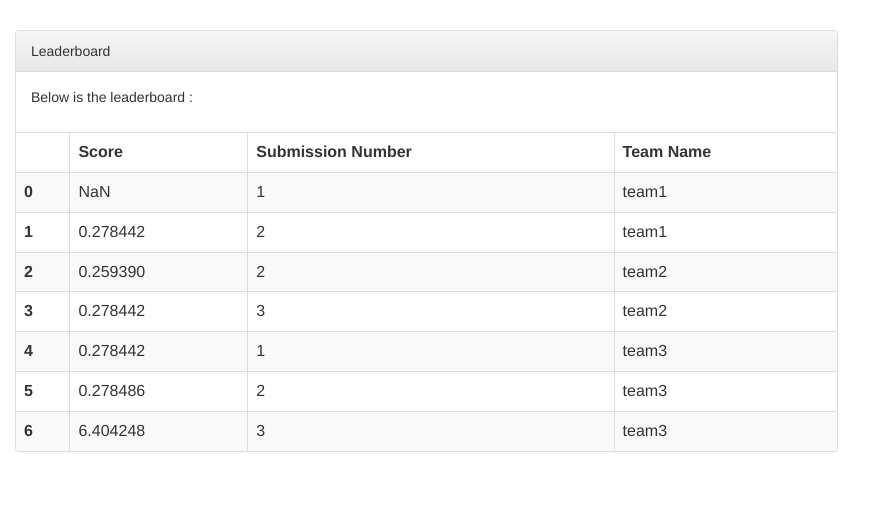
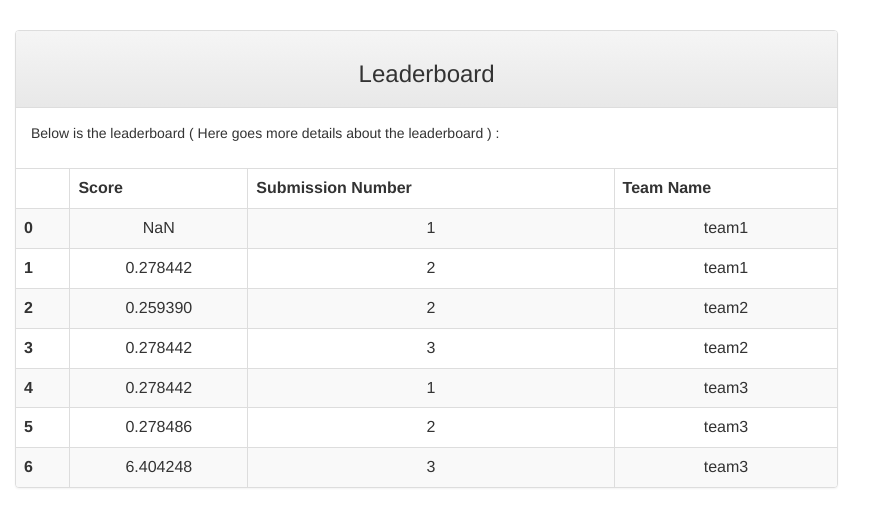
Before and after one commit to arpit625/learn_git, a plain HTML site: page output/index.html in a window 1280 px wide. Shown: the whole page, without its empty margins (0-886 px from the left). Drawn offline with nearby package versions, Linux system fonts and the light colour scheme.

Commit message:
Clean up HTML

```diff
--- a/output/index.html
+++ b/output/index.html
@@ -6,6 +6,10 @@
 		.row{
 		  margin-top: 30px;
 		  margin-bottom: 30px
+		}
+
+		tr, td, th {
+			text-align: center;
 		}
 	</style>
 		<!-- Latest compiled and minified CSS -->
@@ -28,12 +32,17 @@
 
 			<div class="panel panel-default">
 			  <!-- Default panel contents -->
-			  <div class="panel-heading">Leaderboard</div>
+			  <!-- <div class="panel-heading">Leaderboard</div> -->
+
+			  	<div class="panel-heading">
+			  		<center><h3>Leaderboard</h3></center>
+		  		</div>
+
 			  <div class="panel-body">
-			    <p>Below is the leaderboard : </p>
+			    <p>Below is the leaderboard ( Here goes more details about the leaderboard ) : </p>
 			  </div>
 
-			<table class="table table-striped table-bordered table-hover" > <thead>   <tr style="text-align: right;">     <th></th>     <th>Score</th>     <th>Submission Number</th>     <th>Team Name</th>   </tr> </thead> <tbody>   <tr>     <th>0</th>     <td>NaN</td>     <td>1</td>     <td>team1</td>   </tr>   <tr>     <th>1</th>     <td>0.278442</td>     <td>2</td>     <td>team1</td>   </tr>   <tr>     <th>2</th>     <td>0.259390</td>     <td>2</td>     <td>team2</td>   </tr>   <tr>     <th>3</th>     <td>0.278442</td>     <td>3</td>     <td>team2</td>   </tr>   <tr>     <th>4</th>     <td>0.278442</td>     <td>1</td>     <td>team3</td>   </tr>   <tr>     <th>5</th>     <td>0.278486</td>     <td>2</td>     <td>team3</td>   </tr>   <tr>     <th>6</th>     <td>6.404248</td>     <td>3</td>     <td>team3</td>   </tr> </tbody></table>
+			<table class="table table-striped table-bordered table-hover" > <thead>   <tr>     <th></th>     <th>Score</th>     <th>Submission Number</th>     <th>Team Name</th>   </tr> </thead> <tbody>   <tr>     <th>0</th>     <td>NaN</td>     <td>1</td>     <td>team1</td>   </tr>   <tr>     <th>1</th>     <td>0.278442</td>     <td>2</td>     <td>team1</td>   </tr>   <tr>     <th>2</th>     <td>0.259390</td>     <td>2</td>     <td>team2</td>   </tr>   <tr>     <th>3</th>     <td>0.278442</td>     <td>3</td>     <td>team2</td>   </tr>   <tr>     <th>4</th>     <td>0.278442</td>     <td>1</td>     <td>team3</td>   </tr>   <tr>     <th>5</th>     <td>0.278486</td>     <td>2</td>     <td>team3</td>   </tr>   <tr>     <th>6</th>     <td>6.404248</td>     <td>3</td>     <td>team3</td>   </tr> </tbody></table>
 	</div>
 			</div>
 			</div>
```
Also changed, not shown: output.html (added, +5 -0 lines).
